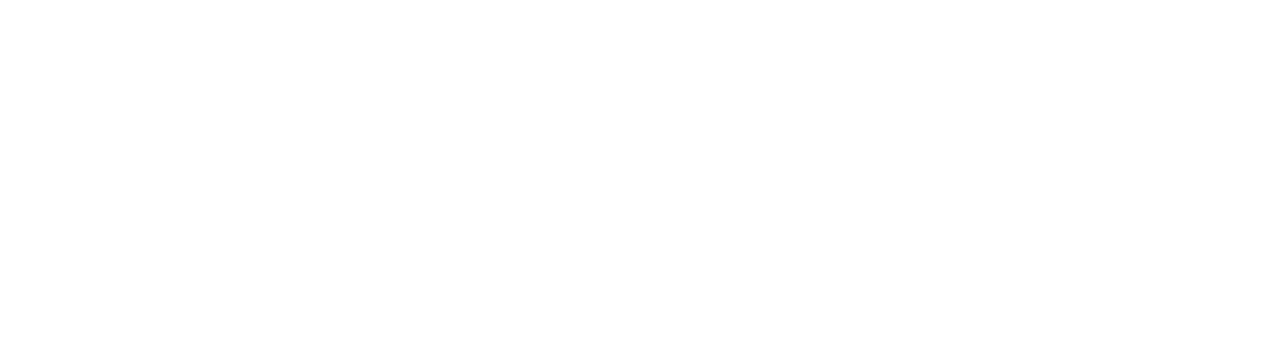
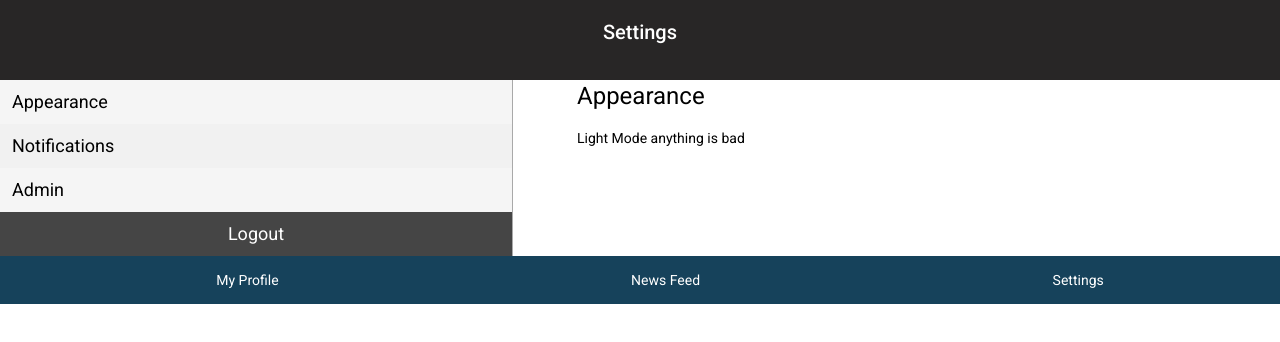
Before and after one commit to haiexcd/SocialApp, an Angular app: page /settings in a window 1280 px wide. Before the commit this address led to /. Shown: the top 342 px of the page. Built offline with nearby package versions, Linux system fonts and the light colour scheme.

Commit message:
basic UI/features for settingsPage

```diff
--- a/src/app/app-routing.module.ts
+++ b/src/app/app-routing.module.ts
@@ -14,6 +14,10 @@
   { path: 'profile',
   loadChildren: () => import('./features/profile-page/profile-page.module').then(m => m.ProfilePageModule)
   },
+  {
+    path: 'settings',
+    loadChildren: () => import('./features/settings-page/settings-page.module').then(m => m.SettingsPageModule)
+  },
 ];
 
 @NgModule({
--- a/src/app/app.module.ts
+++ b/src/app/app.module.ts
@@ -13,6 +13,7 @@
 import { RegisterPageModule } from './features/register-page/register-page.module';
 import { HomePageModule } from './features/home-page/home-page.module';
 import { ProfilePageModule } from './features/profile-page/profile-page.module';
+import { SettingsPageModule } from './features/settings-page/settings-page.module';
 
 
 @NgModule({
@@ -29,6 +30,7 @@
     HomePageModule,
     SharedModule,
     ProfilePageModule,
+    SettingsPageModule,
     BrowserAnimationsModule,
 
   ],
--- /dev/null
+++ b/src/app/features/settings-page/settings/settings.component.html
@@ -0,0 +1,23 @@
+<body>
+    <div class="header">
+        <h2>Settings</h2>
+    </div>
+    <span id="settings_body">
+        <div id="settings">
+            <ul>
+                <li> Appearance</li>
+                <li> Notifications</li>
+                <!-- routes to login page -->
+                <li id="admin" routerLink = "/admin"> Admin</li>
+                <li id="logout" (click) = "logOut()"> Logout</li>
+
+            </ul>
+        </div>
+        <div id="details">
+            <h1>Appearance</h1>
+            <p> Light Mode anything is bad<br>
+            </p>
+        </div>
+    </span>
+    <app-navbar></app-navbar>
+</body>
--- /dev/null
+++ b/src/app/features/settings-page/settings/settings.component.sass
@@ -0,0 +1,64 @@
+body
+    margin: 0
+    min-width: 250px
+
+
+*
+    box-sizing: border-box
+
+.header
+        background-color: rgb(40, 38, 38)
+        padding: 1rem
+        color: white
+        text-align: center
+
+#settings_body
+        display: flex
+        justify-content: space-between
+
+#settings
+        width: 40%
+
+ul
+        width: 100%
+        height: 100%
+        margin: 0
+        padding: 0
+
+ul li
+        cursor: pointer
+        position: relative
+        padding: 0.75rem
+        list-style-type: none
+        background: #f1f1f1
+        font-size: 18px
+        transition: 0.25s
+
+
+ul li:nth-child(odd)
+        background: #f5f5f5
+
+
+ul li:hover
+        background: white
+
+#logout
+        color: white
+        text-align: center
+        background-color: rgb(69, 69, 69)
+        cursor: pointer
+        padding: 0.75rem
+        width: 100%
+
+#logout:hover
+        color: rgb(69, 69, 69)
+        background-color: white
+        transition: 0.25s
+
+#details
+        width: 60%
+        padding-left: 5%
+        border: 1px solid darkgrey
+        border-top: 0px
+        border-right: 0px
+        border-bottom: 0px
--- /dev/null
+++ b/src/app/features/settings-page/settings/settings.component.ts
@@ -0,0 +1,24 @@
+import { Component, OnInit } from '@angular/core';
+import { Router } from '@angular/router';
+
+@Component({
+  selector: 'app-settings',
+  templateUrl: './settings.component.html',
+  styleUrls: ['./settings.component.sass']
+})
+export class SettingsComponent implements OnInit {
+
+  constructor(
+    private router: Router,
+  ) { }
+
+  ngOnInit(): void {
+  }
+
+
+  logOut() {
+    localStorage.clear()
+    this.router.navigate([''])
+  }
+
+}
```
Also changed, not shown: src/app/features/settings-page/settings-page-routing.module.ts (added, +13 -0 lines), src/app/features/settings-page/settings-page.module.ts (added, +19 -0 lines), 1 other file (tests, documents, lock files or other folders).
